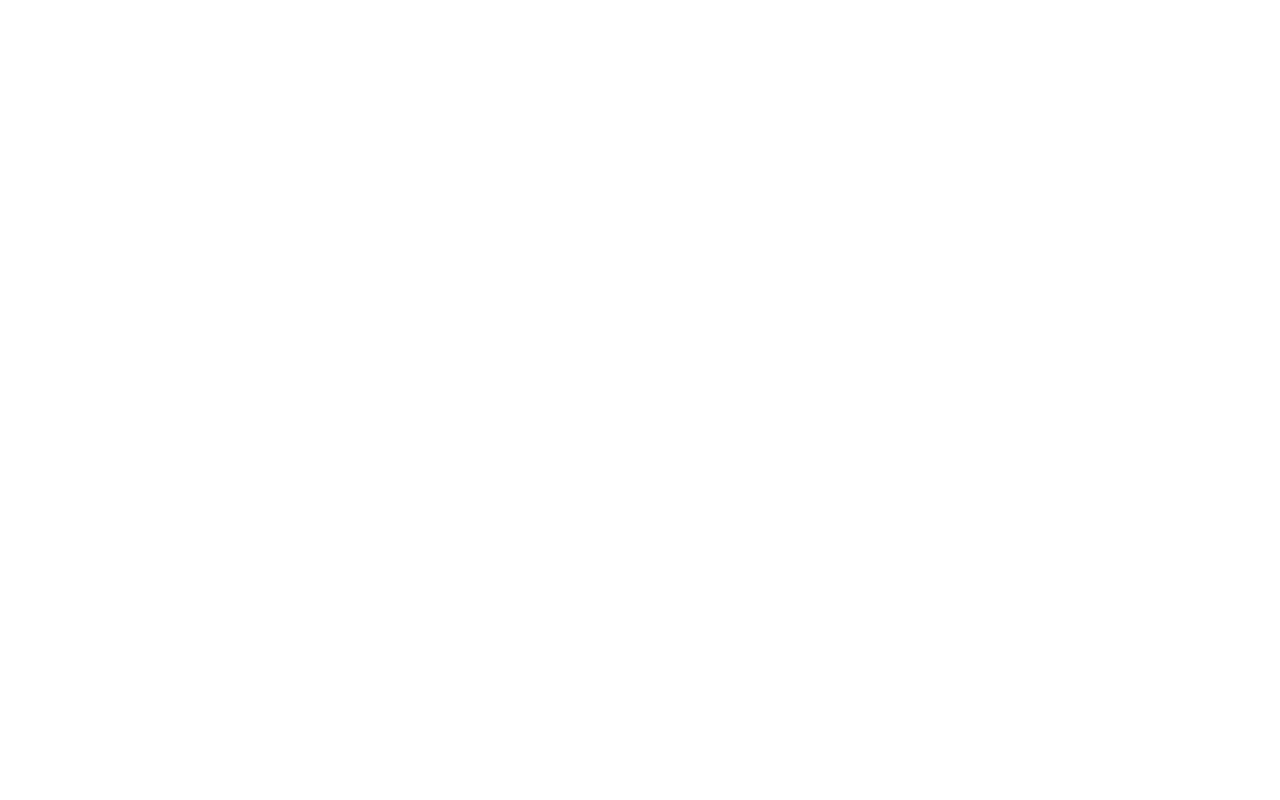
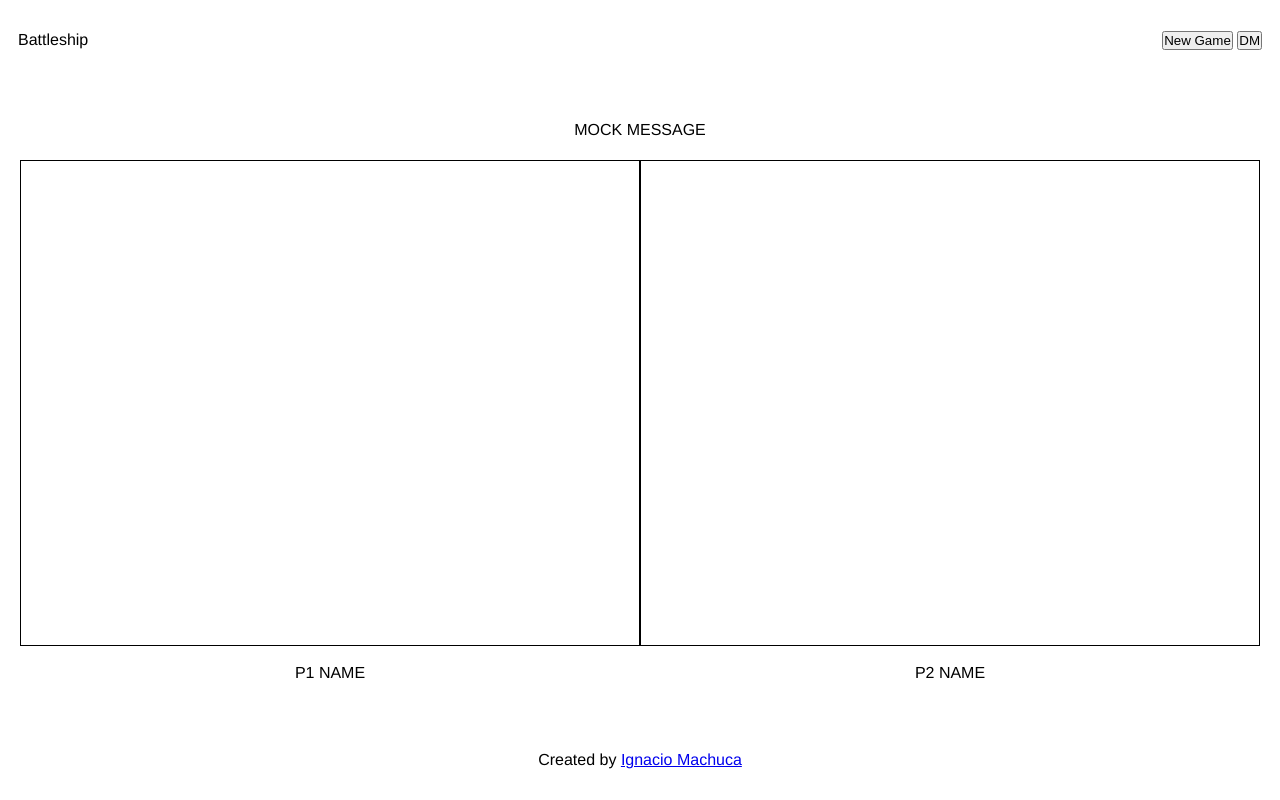
Before and after one commit to nimbusphagia/Battleship, a website built with webpack: page src/template.html in a window 1280 px wide. Built offline with nearby package versions, Linux system fonts and the light colour scheme.

Commit message:
add html/css skeleton

```diff
--- a/src/css/main.css
+++ b/src/css/main.css
@@ -1,3 +1,73 @@
-body{
-    margin:0;
+/*NORMALIZATION*/
+body,
+header,
+main,
+footer,
+nav,
+h1,
+h2,
+h3,
+a,
+button,
+p,
+ul,
+li {
+  margin: 0;
+  padding: 0;
 }
+/*MAIN CONTAINERS*/
+body {
+  height: 100vh;
+  display: grid;
+  grid-template-rows: 10% 80% 10%;
+  font-family: Helvetica;
+}
+header {
+  margin: auto 0;
+}
+nav {
+  display: flex;
+  justify-content: space-between;
+  padding: 0 18px;
+}
+main {
+  width: 100%;
+  height: 100%;
+}
+.game {
+  box-sizing: border-box;
+  height: 100%;
+  width: 100%;
+  padding: 20px;
+  display: grid;
+  grid-template-rows: 10% 90%;
+}
+footer {
+  height: 100%;
+  width: 100%;
+  display: flex;
+  justify-content: center;
+  align-items: center;
+}
+/*GAME CONTENT*/
+#gameMessage {
+  margin: auto;
+}
+.gameBoards {
+  display: grid;
+  grid-template-columns: 50% 50%;
+}
+.player1,
+.player2 {
+  height: 100%;
+  display: grid;
+  grid-template-rows: 90% 10%;
+}
+.name {
+  margin: auto;
+}
+/*boards*/
+.board {
+  border: 1px solid black;
+}
+/*BUTTONS AND LINKS*/
--- a/src/gui/Components.js
+++ b/src/gui/Components.js
@@ -7,8 +7,14 @@ class Components {
     this.main = document.querySelector("main");
     this.footer = document.querySelector("footer");
   }
-  async playersPrompt() {}
-
+  //incomplete
+  async playersPrompt() {
+    const popup = document.createElement("div");
+    popup.classList.add("popup");
+    popup.appendChild();
+    this.body.appendChild(popup);
+    showVeil(this.main, popup);
+  }
   showVeil(bg, node) {
     const veil = document.createElement("div");
     veil.classList.add("veil");
--- a/src/template.html
+++ b/src/template.html
@@ -6,11 +6,39 @@
     <title>Battleship!</title>
   </head>
   <body>
-    <navbar></navbar>
+    <header>
+      <nav>
+        <div class="navLogo">Battleship</div>
+        <div class="navTools">
+          <button type="button" class="navNewGame">New Game</button>
+          <button class="themeToggle">DM</button>
+        </div>
+      </nav>
+    </header>
     <main>
-      <div class="playCont left"></div>
-      <div class="playCont right"></div>
+      <div class="game">
+        <div id="gameMessage">MOCK MESSAGE</div>
+        <div class="gameBoards">
+          <div class="player1">
+            <div class="board"></div>
+            <div class="name">P1 NAME</div>
+          </div>
+          <div class="player2">
+            <div class="board"></div>
+            <div class="name">P2 NAME</div>
+          </div>
+        </div>
+      </div>
     </main>
-    <footer></footer>
+    <footer>
+      <div class="contactInfo">
+        <p class="author">
+          Created by
+          <a class="link" href="https://github.com/nimbusphagia" target="blank"
+            >Ignacio Machuca</a
+          >
+        </p>
+      </div>
+    </footer>
   </body>
 </html>
```
